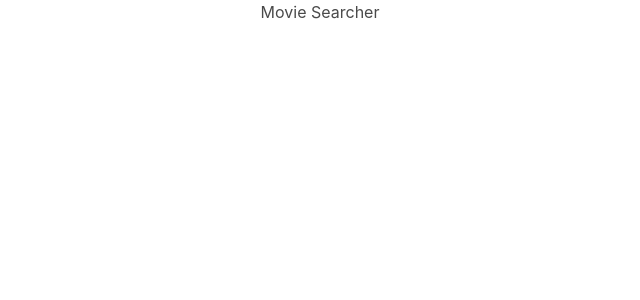
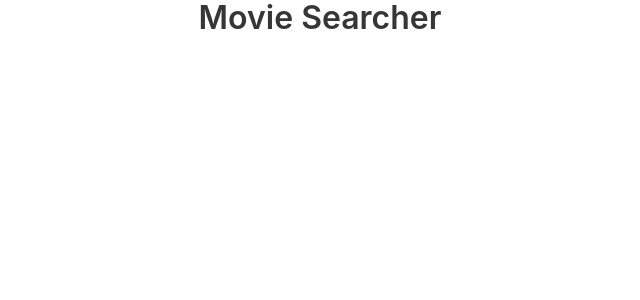
Before and after one commit to katherinebl/movies-searcher, a React (Create React App) app: page / in a window 1280 px wide. Shown: the top 300 px of the page, without its empty margins (320-960 px from the left). Built offline with nearby package versions, Linux system fonts and the light colour scheme.

Commit message:
Added and used Title component

```diff
--- a/src/App.js
+++ b/src/App.js
@@ -1,11 +1,12 @@
 import React from 'react';
+import { Title } from './components/Title'
 import './App.css';
 import 'bulma/css/bulma.css'
 
 function App() {
   return (
     <div className="App">
-      <h2>Movie Searcher</h2>
+      <Title>Movie Searcher</Title>
     </div>
   );
 }
--- /dev/null
+++ b/src/components/Title.js
@@ -0,0 +1,8 @@
+import React from 'react'
+
+export const Title = ({children}) => (
+  <h1 className="title">{children}</h1>
+)
+
+// import whatever from './components/Title
+// import  { Title } from './components/Title
```
